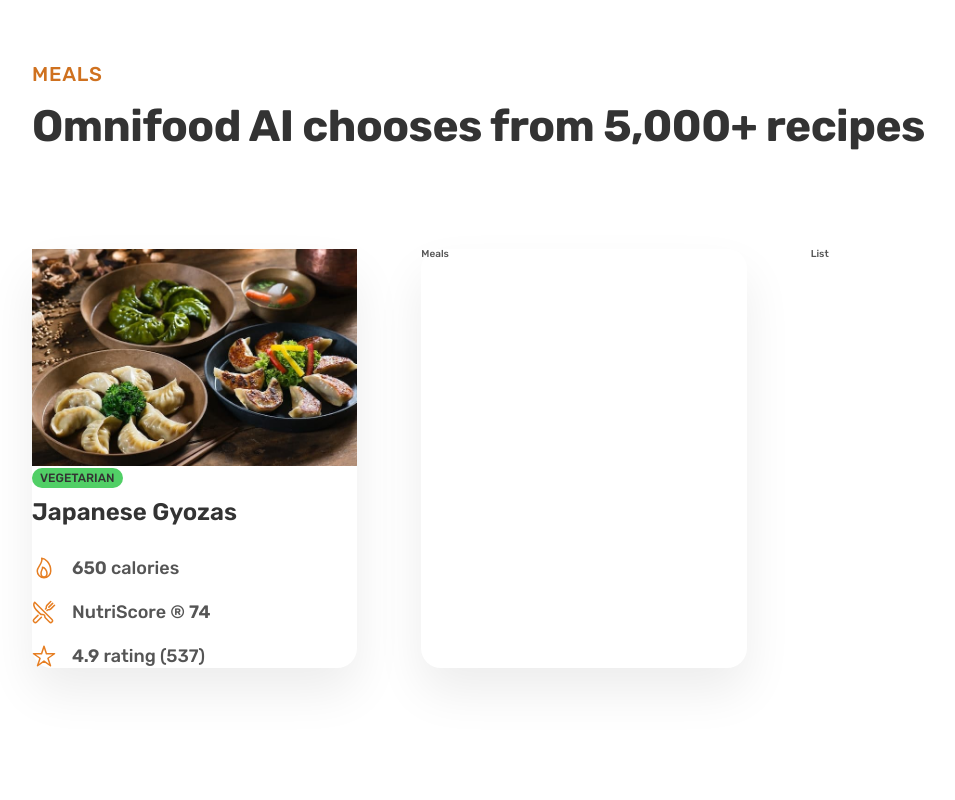
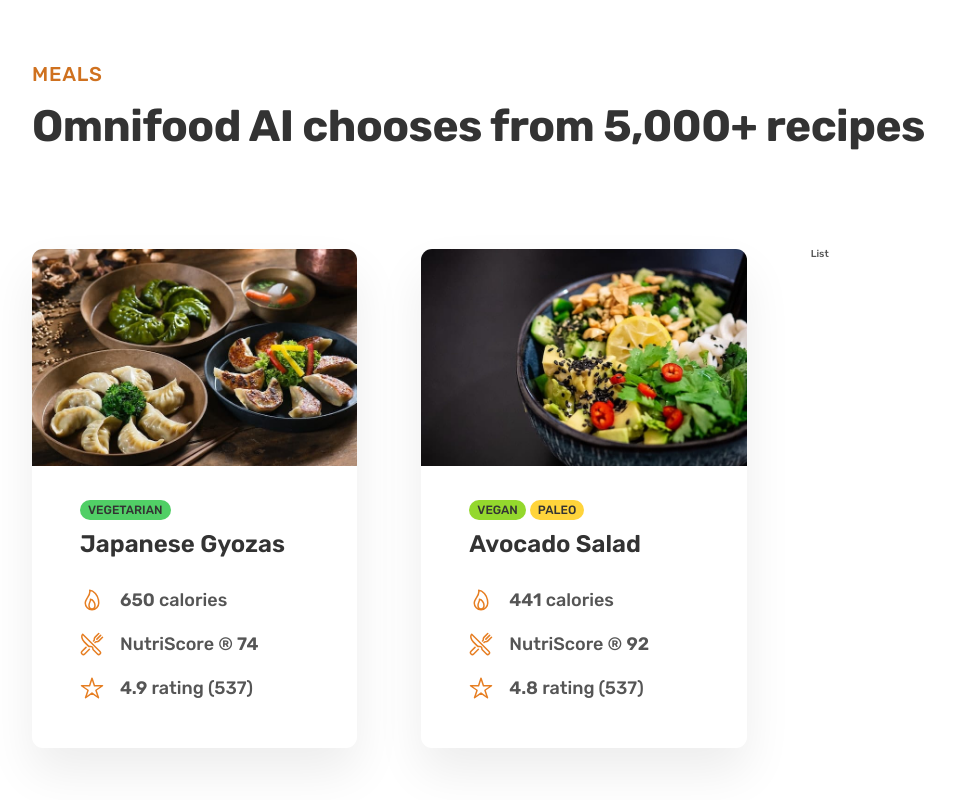
Before and after one commit to aungaungchannyein/Omnifood, a plain HTML site: page index.html in a window 1280 px wide. Shown: the part 2704-3504 px from the top of the page, without its empty margins (56-1011 px from the left). Before the commit the page ends 3468 px from the top, so only its background shows below. Drawn offline with nearby package versions, Linux system fonts and the light colour scheme.

Commit message:
Meal Section II

```diff
--- a/css/general.css
+++ b/css/general.css
@@ -37,6 +37,7 @@ Paragrah default: 1.6
 --- 06 BORDER RADUIUS
 
 Default: 9px
+Medium: 11px
 
 --- 07  WHITESPACE
 
--- a/css/style.css
+++ b/css/style.css
@@ -224,11 +224,19 @@
 }
 .meal{
   box-shadow: 0 2.4rem 4.8rem rgba(0,0,0,0.075);
-  border-radius: 2rem;
+  border-radius: 1.1rem;
+  overflow: hidden;
+}
+
+.meal-content{
+  padding: 4.8rem;
+  padding-top: 3.2rem;
 }
 
 .meal-tags{
   margin-bottom: 1.2rem;
+  display: flex;
+  gap: 0.4rem;
 }
 
 .tag{
@@ -236,9 +244,18 @@
   padding: 0.4rem 0.8rem;
   font-size: 1.2rem;
   text-transform: uppercase;
-  background-color: #51cf66;
   color: #333;
   border-radius: 100px;
+}
+
+.tag--vegetarian{
+  background-color: #51cf66;
+}
+.tag--vegan{
+  background-color: #94d82d;
+}
+.tag--paleo{
+  background-color: #ffd43b;
 }
 
 .meal-title{
--- a/index.html
+++ b/index.html
@@ -125,8 +125,9 @@
     <div class="container grid grid--3-cols">
       <div class="meal">
         <img src="img/meals/meal-1.jpg" class="meal-img" alt="Japanese Gyozas"/>
+        <div class="meal-content">
           <div class="meal-tags">
-          <span class="tag">Vegetarian</span>
+            <span class="tag tag--vegetarian">Vegetarian</span>
           </div>
           <p class="meal-title">Japanese Gyozas</p>
           <ul class="meal-attributes">
@@ -135,7 +136,22 @@
             <li class="meal-attribute"><ion-icon class="meal-icon" name="star-outline"></ion-icon><span><strong>4.9</strong> rating (537)</span></li>
           </ul>
         </div>
-      <div class="meal">Meals</div>
+      </div>
+      <div class="meal">
+        <img src="img/meals/meal-2.jpg" class="meal-img" alt="Japanese Gyozas"/>
+        <div class="meal-content">
+          <div class="meal-tags">
+            <span class="tag tag--vegan">Vegan</span>
+            <span class="tag tag--paleo">Paleo</span>
+          </div>
+          <p class="meal-title">Avocado Salad</p>
+          <ul class="meal-attributes">
+            <li class="meal-attribute"><ion-icon class="meal-icon" name="flame-outline"></ion-icon><span><strong>441</strong> calories</span></span650></li>
+            <li class="meal-attribute"><ion-icon class="meal-icon" name="restaurant-outline"></ion-icon><span>NutriScore &reg; <strong>92</strong></span></li>
+            <li class="meal-attribute"><ion-icon class="meal-icon" name="star-outline"></ion-icon><span><strong>4.8</strong> rating (537)</span></li>
+          </ul>
+        </div>
+      </div>
       <div class="list">List</div>
     </div>
   </Section>
```
Lines whose indentation alone changed are shown as unchanged.
